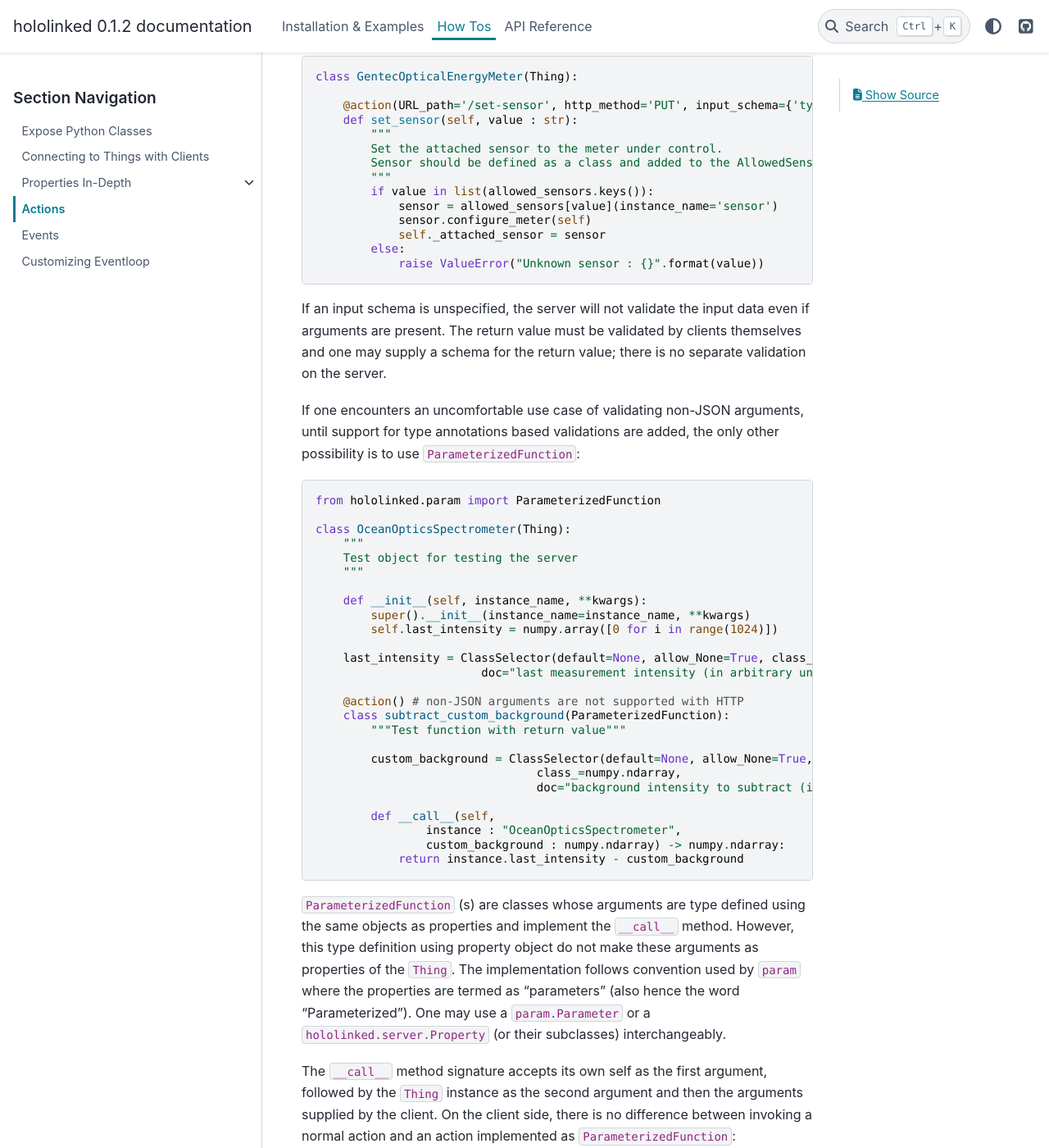
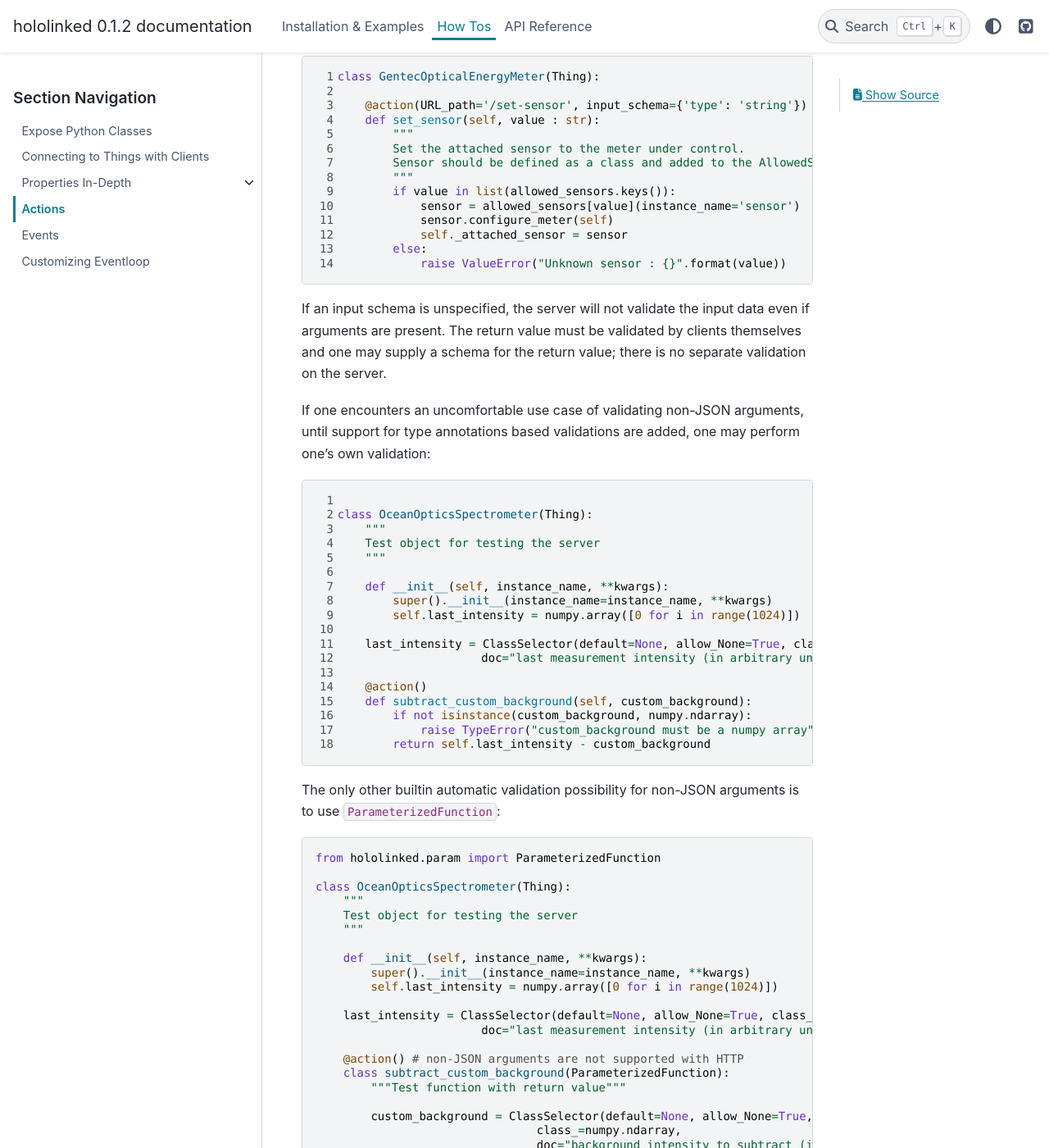
Before and after one commit to VigneshVSV/hololinked-docs, a Sphinx documentation site: the page built from source/howto/actions/index.rst, in a window 1280 px wide and 1400 px high, scrolled down 869 px. Shown: the whole window at 82% size. Built offline with Sphinx 7.4.7 and the PyData theme 0.15.4, drawn with Linux system fonts in a browser that asks for light colours; some of the changed text lies outside the part shown.

```diff
--- a/source/howto/actions/index.rst
+++ b/source/howto/actions/index.rst
@@ -23,7 +27,14 @@ The return value must be validated by clients themselves and one may supply a sc
 no separate validation on the server.
 
 If one encounters an uncomfortable use case of validating non-JSON arguments, until support for type annotations based
-validations are added, the only other possibility is to use ``ParameterizedFunction``:
+validations are added, one may perform one's own validation:
+
+.. literalinclude:: ../code/actions/parameterized_function.py
+    :language: python
+    :linenos:
+    :lines: 9-20, 34-39
+
+The only other builtin automatic validation possibility for non-JSON arguments is to use ``ParameterizedFunction``:
 
 .. literalinclude:: ../code/actions/parameterized_function.py
     :lines: 3, 9-33
@@ -31,8 +42,7 @@ validations are added, the only other possibility is to use ``ParameterizedFunct
 ``ParameterizedFunction`` (s) are classes whose arguments are type defined using the same objects as properties
 and implement the ``__call__`` method. However, this type definition using property object do not make these
 arguments as properties of the ``Thing``. The implementation follows convention used by ``param`` where the
-properties are termed as "parameters" (also hence the word "Parameterized").
-One may use a ``param.Parameter`` or a ``hololinked.server.Property`` (or their subclasses) interchangeably.
+properties are termed as "parameters" (also hence the word "ParameterizedFunction").
 
 The ``__call__`` method signature accepts its own self as the first argument,
 followed by the ``Thing`` instance as the second argument and then the arguments supplied by the client. On the
--- a/source/howto/code/actions/parameterized_function.py
+++ b/source/howto/code/actions/parameterized_function.py
@@ -32,6 +32,13 @@ class OceanOpticsSpectrometer(Thing):
                 custom_background : numpy.ndarray) -> numpy.ndarray:
             return instance.last_intensity - custom_background
 
+    @action()
+    def subtract_custom_background(self, custom_background):
+        if not isinstance(custom_background, numpy.ndarray):
+            raise TypeError("custom_background must be a numpy array")
+        return self.last_intensity - custom_background
+
+
 
 def client():
     client = ObjectProxy(instance_name='spectrometer', protocol='IPC',
--- a/source/howto/code/events/event_client.py
+++ b/source/howto/code/events/event_client.py
@@ -19,5 +19,7 @@ def event_cb2(event_data):
     print("Second callback", event_data)
 
 energy_meter_proxy.subscribe_event(name='statistic-event',
-                                callbacks=[event_cb1, event_cb2])
+                                callbacks=[event_cb1, event_cb2],
+                                # thread_callbacks=True
+                            )
 # thread callbacks by setting thread_callbacks=True in the subscribe_event method
--- a/source/howto/code/no_network_thing.py
+++ b/source/howto/code/no_network_thing.py
@@ -54,7 +54,7 @@ class GentecOpticalEnergyMeter(Thing):
         self.set_sensor(kwargs.get('sensor', 'QE25LP-S-MB'))
         self._analog_output_enabled = False
 
-    @action(URL_path='/set-sensor', http_method='PUT', input_schema={'type': 'string'})
+    @action(URL_path='/set-sensor', input_schema={'type': 'string'})
     def set_sensor(self, value : str):
         """
         Set the attached sensor to the meter under control.
--- a/source/howto/code/thing_without_http_server.py
+++ b/source/howto/code/thing_without_http_server.py
@@ -83,12 +83,12 @@ if __name__ == "__main__":
     # Remove above line if HTTP not necessary. One can also thread the HTTP server.
     # threading.Thread(target=start_https_server).start()
     spectrometer = OceanOpticsSpectrometer(instance_name='spectrometer',
-                        serializer='msgpack', serial_number=None, autoconnect=False)
+                        zmq_serializer='msgpack', serial_number=None, autoconnect=False)
     spectrometer.run(zmq_protocols="IPC") # interprocess-communication
 
     # example code, but will never reach here unless exit() is called by the client
     spectrometer = OceanOpticsSpectrometer(instance_name='spectrometer',
-                        serializer='pickle', serial_number=None, autoconnect=False)
+                        zmq_serializer='pickle', serial_number=None, autoconnect=False)
     spectrometer.run(zmq_protocols=["TCP", "IPC"],
                     tcp_socket_address="tcp://*:6539")
 
@@ -100,6 +100,6 @@ if __name__ == "__main__":
 
     # example code, but will never reach here unless exit() is called by the client
     spectrometer = OceanOpticsSpectrometer(instance_name='spectrometer',
-                        serializer='pickle', serial_number=None, autoconnect=False)
+                        zmq_serializer='pickle', serial_number=None, autoconnect=False)
     spectrometer.run(zmq_protocols=["TCP", "IPC"],
                     tcp_socket_address="tcp://*:6539")
--- a/source/howto/properties/arguments.rst
+++ b/source/howto/properties/arguments.rst
@@ -17,7 +17,7 @@ Common arguments to all properties
 +++++++++++++++++++++
 
 ``doc`` allows clients to fetch a docstring for the property. ``label`` can be used to show the property
-in a GUI for example. `hololinked-portal <https://github.com/VigneshVSV/hololinked-portal>`_ uses these two values in the same fashion.
+in a GUI for example.
 
 
 ``default``, ``class_member``, ``fget``, ``fset`` & ``fdel``
@@ -98,7 +98,7 @@ quantity.
 Properties can be stored & loaded in a database if necessary when the ``Thing`` is stopped and restarted.
 
 * ``db_init`` only loads a property from database, when the value is changed, its not written back to the database.
-  For this option, the value has to be pre-created in the database in some other fashion. hololinked-portal can help here.
+  For this option, the value has to be pre-created in the database in some other fashion.
 
 * ``db_commit`` only writes the value into the database when an assignment is called.
 
```
Also changed, not shown: other parts of source/howto/actions/index.rst (+5 -1 lines), source/howto/clients.rst (+8 -9 lines), source/howto/events/index.rst (+31 -3 lines), source/howto/code/actions/thing_kw.py (added).
